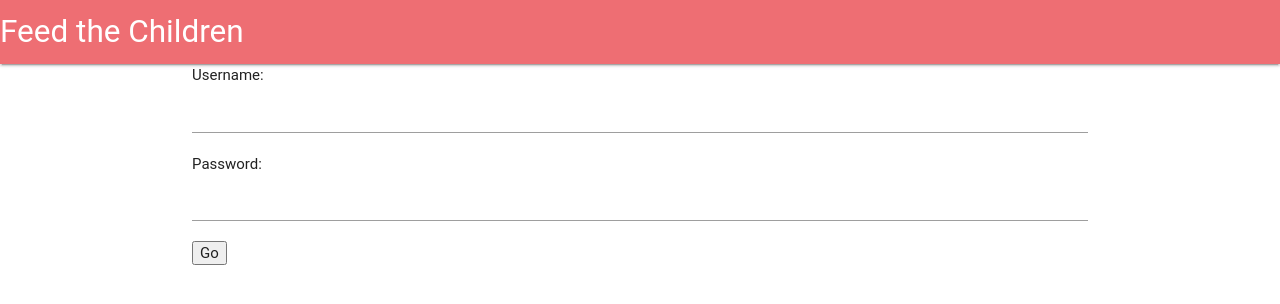
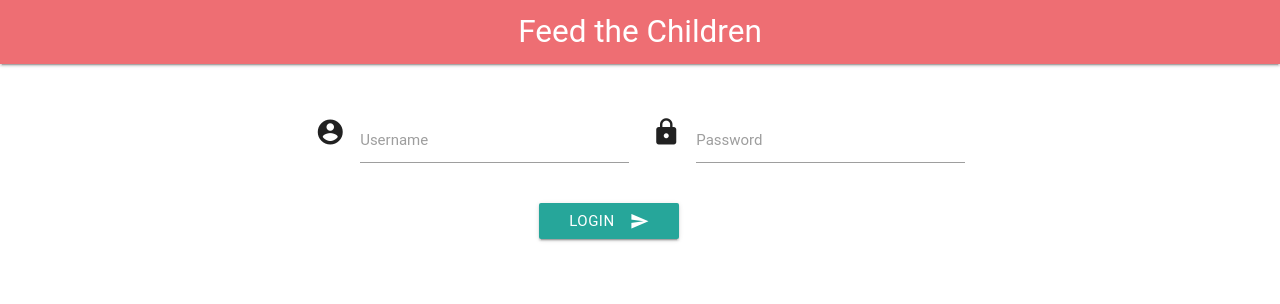
Before and after one commit to NYC2015/team-8, a Django app: page /snap/ in a window 1280 px wide. Shown: the top 304 px of the page. Run offline with Django 3.2, Linux system fonts and the light colour scheme; some libraries are stand-ins or nearby versions; some web fonts are replaced.

Commit message:
UI updated

```diff
--- a/feed_the_children/views.py
+++ b/feed_the_children/views.py
@@ -57,5 +57,5 @@
 
 @login_required()
 def list_of_food(request):
-    context_dict = {'items': [('bannnas', 'walgreens', 3), ('watermelon', 'walgreens', 1), ('milk', 'costco', 1)]}
+    context_dict = {'items': [('Bananas', 'Walgreens', 3), ('Watermelon', 'Walgreens', 1), ('Milk', 'Costco', 1)]}
     return render(request, 'feed_the_children/foodlist.html', context_dict)
--- a/templates/base.html
+++ b/templates/base.html
@@ -13,7 +13,8 @@
     <body>
         <nav>
             <div class="nav-wrapper">
-      <a href="#!" class="brand-logo">Feed the Children</a>
+                <div class = "blue lighten-2">
+                    <a href="#!" class="brand-logo center">Feed the Children</a>
                     <a href="#" data-activates="mobile-demo" class="button-collapse"><i class="material-icons">menu</i></a>
                     <ul class="right hide-on-med-and-down">
                         {% block menu %}
@@ -23,6 +24,7 @@
                         {% block menu_mobile %}
                         {% endblock %}
                     </ul>
+                </div>
             </div>
         </nav>
         <div class="container">
--- a/templates/feed_the_children/login.html
+++ b/templates/feed_the_children/login.html
@@ -1,13 +1,39 @@
 {% extends 'base.html' %}
 {% block content %}
-    <div class="col-lg-12">
-<form id="login_form" method="post" action="/snap/login/">
-    {% csrf_token %}
-    Username: <input type="text" name="username" value="" size="50" />
-    <br />
-    Password: <input type="password" name="password" value="" size="50" />
-    <br />
-    <input type="submit" value="Go">
-</form>
-    </div>
-{% endblock %}
+    <body>
+     <div class="container">
+         <div class="row">
+             <div class="grid-example col s12"><span class="flow-text">  <br> </span></div>
+         <div class="row">
+            <form class="col s12" id="login_form" method="post" action="/snap/login/">
+                {% csrf_token %}
+
+              <div class="row">
+                <div class="input-field col s6">
+                  <i class="material-icons prefix">account_circle</i>
+                  <input name="username" id="username" type="text" class="validate">
+                  <label for="username">Username</label>
+                </div>
+                 <div class="input-field col s6">
+                      <i class="material-icons prefix">https</i>
+                      <input name="password" id="password" type="password" class="validate">
+                      <label for="password">Password</label>
+                  </div>
+              </div>
+                 <!-- <input type="submit" value="Go"> -->
+                 <div class = "row">
+                     <div class="col s6 offset-s4 grid-example">
+                         <button class="btn waves-effect waves-light" type="submit" name="action">Login
+                             <i class="material-icons right">send</i>
+                         </button>
+                 </div>
+                </div>
+            </form>
+          </div>
+     </div>
+   </body>
+
+
+
+
+ {% endblock %}
```
Also changed, not shown: templates/feed_the_children/foodlist.html (+27 -11 lines), templates/feed_the_children/register.html (+39 -4 lines), db.sqlite3, templates/landing.html (line endings or trailing spaces). Lines whose indentation alone changed are shown as unchanged.
